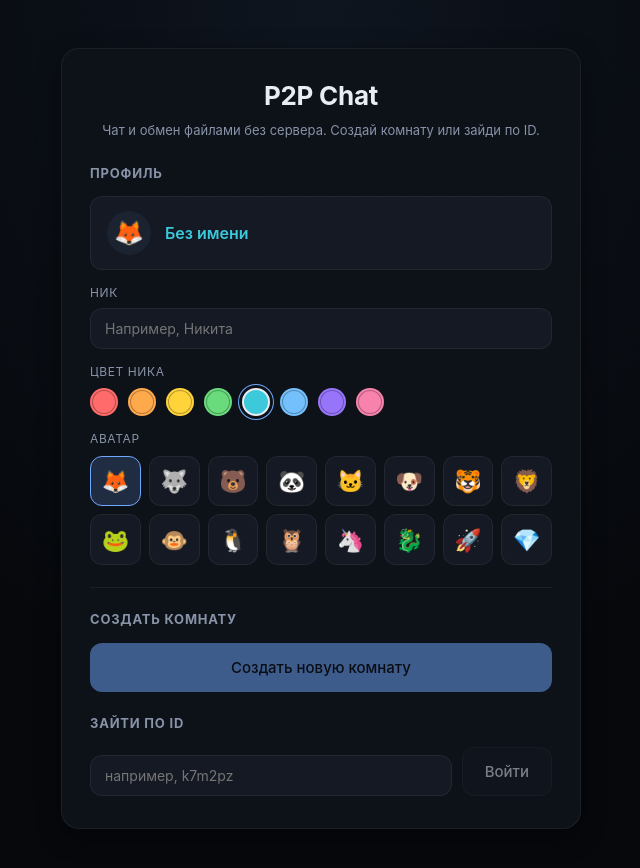
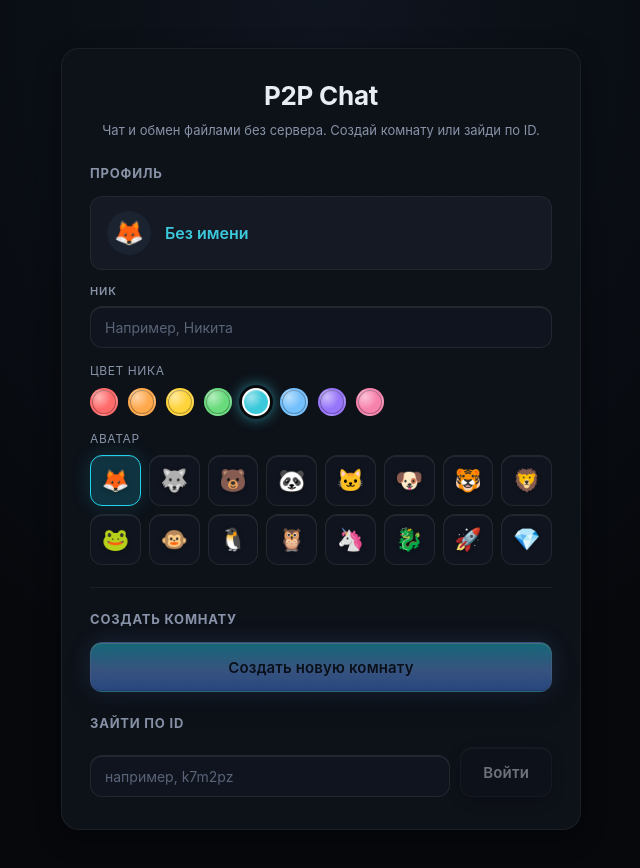
Before and after one commit to StailFX/P2P-chat, a React app: page / in a window 1280 px wide. Shown: the top 868 px of the page, without its empty margins (319-959 px from the left). Built offline with nearby package versions, Linux system fonts and the light colour scheme.

Commit message:
style: glossy buttons, glass inputs and glowing avatar/color pickers

```diff
--- a/src/components/AvatarPicker.jsx
+++ b/src/components/AvatarPicker.jsx
@@ -11,8 +11,9 @@ const Grid = styled.div(({ theme }) => ({
 }));
 
 const Item = styled.button(({ theme, active }) => ({
-  background: active ? theme.colors.accentSoft : theme.colors.bg2,
-  border: `1px solid ${active ? theme.colors.accent : theme.colors.border}`,
+  position: 'relative',
+  background: active ? theme.colors.cyanSoft : theme.colors.glassBg,
+  border: `1px solid ${active ? theme.colors.cyan : theme.colors.glassBorder}`,
   borderRadius: theme.radii.md,
   aspectRatio: '1 / 1',
   display: 'flex',
@@ -20,15 +21,25 @@ const Item = styled.button(({ theme, active }) => ({
   justifyContent: 'center',
   cursor: 'pointer',
   padding: 0,
-  transition: 'border-color 0.15s, background 0.15s, transform 0.05s',
+  backdropFilter: theme.blurs.glassLight,
+  WebkitBackdropFilter: theme.blurs.glassLight,
+  transition:
+    'border-color 0.2s, background 0.2s, transform 0.05s, box-shadow 0.2s',
+  boxShadow: active
+    ? `inset 0 1px 0 ${theme.colors.glassHighlight}, 0 0 20px ${theme.colors.cyanSoft}`
+    : `inset 0 1px 0 ${theme.colors.glassHighlight}`,
   '&:hover': {
-    borderColor: active ? theme.colors.accent : theme.colors.borderStrong,
-    background: active ? theme.colors.accentSoft : theme.colors.bg3,
+    borderColor: active ? theme.colors.cyan : theme.colors.borderStrong,
+    background: active ? theme.colors.cyanSoft : theme.colors.bg2,
   },
   '&:active': { transform: 'scale(0.96)' },
 }));
 
-const Emoji = styled.span({ fontSize: 22, lineHeight: 1 });
+const Emoji = styled.span({
+  fontSize: 22,
+  lineHeight: 1,
+  filter: 'drop-shadow(0 1px 2px rgba(0,0,0,0.3))',
+});
 
 export function AvatarPicker({ value, onChange }) {
   return (
--- a/src/components/Button.jsx
+++ b/src/components/Button.jsx
@@ -1,13 +1,14 @@
 import styled from '@emotion/styled';
 
 const sizes = {
-  sm: { padding: '6px 12px', fontSize: '13px' },
-  md: { padding: '10px 18px', fontSize: '14px' },
-  lg: { padding: '14px 22px', fontSize: '15px' },
+  sm: { padding: '8px 14px', fontSize: '13px', minHeight: '34px' },
+  md: { padding: '11px 18px', fontSize: '14px', minHeight: '42px' },
+  lg: { padding: '14px 22px', fontSize: '15px', minHeight: '50px' },
 };
 
 const StyledButton = styled.button(
   ({ theme }) => ({
+    position: 'relative',
     display: 'inline-flex',
     alignItems: 'center',
     justifyContent: 'center',
@@ -15,10 +16,14 @@ const StyledButton = styled.button(
     border: '1px solid transparent',
     borderRadius: theme.radii.md,
     cursor: 'pointer',
-    fontWeight: 500,
-    transition: 'background 0.15s, border-color 0.15s, color 0.15s, transform 0.05s',
+    fontWeight: 600,
+    letterSpacing: '0.01em',
+    transition:
+      'background 0.2s, border-color 0.2s, color 0.2s, transform 0.05s, box-shadow 0.2s',
     userSelect: 'none',
-    '&:disabled': { opacity: 0.5, cursor: 'not-allowed' },
+    backdropFilter: theme.blurs.glassLight,
+    WebkitBackdropFilter: theme.blurs.glassLight,
+    '&:disabled': { opacity: 0.45, cursor: 'not-allowed' },
     '&:not(:disabled):active': { transform: 'translateY(1px)' },
   }),
   ({ size = 'md' }) => sizes[size],
@@ -27,26 +32,51 @@ const StyledButton = styled.button(
     switch (variant) {
       case 'primary':
         return {
-          background: theme.colors.accent,
-          color: theme.colors.bg0,
-          '&:not(:disabled):hover': { background: theme.colors.accentStrong },
+          background: `linear-gradient(180deg, ${theme.colors.cyan} 0%, ${theme.colors.accent} 55%, ${theme.colors.accentStrong} 100%)`,
+          color: '#08111e',
+          borderColor: 'rgba(255, 255, 255, 0.18)',
+          boxShadow: `
+            inset 0 1px 0 rgba(255, 255, 255, 0.45),
+            inset 0 -1px 0 rgba(0, 0, 0, 0.2),
+            0 0 24px rgba(110, 168, 254, 0.35),
+            0 12px 28px rgba(0, 0, 0, 0.45)
+          `,
+          '&:not(:disabled):hover': {
+            boxShadow: `
+              inset 0 1px 0 rgba(255, 255, 255, 0.55),
+              inset 0 -1px 0 rgba(0, 0, 0, 0.2),
+              0 0 36px rgba(110, 168, 254, 0.55),
+              0 16px 32px rgba(0, 0, 0, 0.5)
+            `,
+          },
         };
       case 'secondary':
         return {
-          background: theme.colors.bg2,
+          background: theme.colors.glassBg,
           color: theme.colors.text,
-          borderColor: theme.colors.border,
+          borderColor: theme.colors.glassBorder,
+          boxShadow: `
+            inset 0 1px 0 ${theme.colors.glassHighlight},
+            0 4px 16px rgba(0, 0, 0, 0.3)
+          `,
           '&:not(:disabled):hover': {
-            background: theme.colors.bg3,
+            background: theme.colors.glassBgStrong,
             borderColor: theme.colors.borderStrong,
+            boxShadow: `
+              inset 0 1px 0 ${theme.colors.glassHighlight},
+              0 0 24px rgba(34, 211, 238, 0.18),
+              0 4px 16px rgba(0, 0, 0, 0.4)
+            `,
           },
         };
       case 'ghost':
         return {
           background: 'transparent',
           color: theme.colors.textMuted,
+          backdropFilter: 'none',
+          WebkitBackdropFilter: 'none',
           '&:not(:disabled):hover': {
-            background: theme.colors.bg2,
+            background: theme.colors.glassBg,
             color: theme.colors.text,
           },
         };
@@ -54,7 +84,7 @@ const StyledButton = styled.button(
         return {
           background: 'transparent',
           color: theme.colors.danger,
-          borderColor: theme.colors.border,
+          borderColor: theme.colors.glassBorder,
           '&:not(:disabled):hover': { background: theme.colors.dangerSoft },
         };
       default:
--- a/src/components/ColorPicker.jsx
+++ b/src/components/ColorPicker.jsx
@@ -11,15 +11,20 @@ const Dot = styled.button(({ theme, active, color }) => ({
   width: 28,
   height: 28,
   borderRadius: '50%',
-  border: `2px solid ${active ? theme.colors.text : 'transparent'}`,
-  background: color,
+  border: `2px solid ${active ? '#fff' : 'transparent'}`,
+  background: `radial-gradient(circle at 30% 30%, rgba(255,255,255,0.5), transparent 50%), ${color}`,
   cursor: 'pointer',
   padding: 0,
-  transition: 'transform 0.05s, border-color 0.15s, box-shadow 0.15s',
+  transition: 'transform 0.15s, border-color 0.2s, box-shadow 0.2s',
   boxShadow: active
-    ? `0 0 0 3px ${theme.colors.bg1}, 0 0 0 4px ${theme.colors.accent}`
-    : 'inset 0 0 0 1px rgba(0, 0, 0, 0.3)',
-  '&:hover': { transform: 'scale(1.08)' },
+    ? `0 0 0 3px ${theme.colors.bg0}, 0 0 16px ${color}, inset 0 1px 0 rgba(255,255,255,0.3)`
+    : `inset 0 0 0 1px rgba(0, 0, 0, 0.3), inset 0 1px 0 rgba(255,255,255,0.25)`,
+  '&:hover': {
+    transform: 'scale(1.12)',
+    boxShadow: active
+      ? `0 0 0 3px ${theme.colors.bg0}, 0 0 20px ${color}, inset 0 1px 0 rgba(255,255,255,0.3)`
+      : `0 0 12px ${color}, inset 0 1px 0 rgba(255,255,255,0.3)`,
+  },
 }));
 
 export function ColorPicker({ value, onChange }) {
--- a/src/components/Input.jsx
+++ b/src/components/Input.jsx
@@ -1,32 +1,48 @@
 import { useId } from 'react';
 import styled from '@emotion/styled';
+
+const sizeMap = {
+  md: { padding: '11px 14px', fontSize: 14, minHeight: 42 },
+  lg: { padding: '14px 16px', fontSize: 15, minHeight: 50 },
+};
 
 const Wrapper = styled.div({
   display: 'flex',
   flexDirection: 'column',
   gap: 6,
+  width: '100%',
 });
 
 const Label = styled.label(({ theme }) => ({
-  fontSize: 12,
+  fontSize: 11,
   color: theme.colors.textMuted,
   textTransform: 'uppercase',
-  letterSpacing: '0.05em',
+  letterSpacing: '0.08em',
+  fontWeight: 600,
 }));
 
-const Control = styled.input(({ theme, hasError }) => ({
-  background: theme.colors.bg2,
-  border: `1px solid ${hasError ? theme.colors.danger : theme.colors.border}`,
+const Control = styled.input(({ theme, hasError, size = 'md' }) => ({
+  ...sizeMap[size],
+  background: theme.colors.glassBg,
+  border: `1px solid ${hasError ? theme.colors.danger : theme.colors.glassBorder}`,
   borderRadius: theme.radii.md,
   color: theme.colors.text,
-  padding: '11px 14px',
-  fontSize: 14,
   outline: 'none',
-  transition: 'border-color 0.15s, background 0.15s',
-  '&:hover': { borderColor: hasError ? theme.colors.danger : theme.colors.borderStrong },
+  backdropFilter: theme.blurs.glassLight,
+  WebkitBackdropFilter: theme.blurs.glassLight,
+  transition: 'border-color 0.2s, background 0.2s, box-shadow 0.2s',
+  boxShadow: `inset 0 1px 0 ${theme.colors.glassHighlight}`,
+  '&::placeholder': { color: theme.colors.textFaint },
+  '&:hover': {
+    borderColor: hasError ? theme.colors.danger : theme.colors.borderStrong,
+  },
   '&:focus': {
-    borderColor: hasError ? theme.colors.danger : theme.colors.accent,
-    background: theme.colors.bg1,
+    borderColor: hasError ? theme.colors.danger : theme.colors.cyan,
+    background: theme.colors.glassBgStrong,
+    boxShadow: `
+      inset 0 1px 0 ${theme.colors.glassHighlight},
+      0 0 0 3px ${hasError ? theme.colors.dangerSoft : theme.colors.cyanSoft}
+    `,
   },
 }));
 
@@ -46,6 +62,7 @@ export function Input({
   autoFocus,
   id,
   type = 'text',
+  size = 'md',
 }) {
   const generatedId = useId();
   const inputId = id || generatedId;
@@ -57,6 +74,7 @@ export function Input({
       <Control
         id={inputId}
         type={type}
+        size={size}
         value={value}
         onChange={(e) => onChange(e.target.value)}
         placeholder={placeholder}
```
